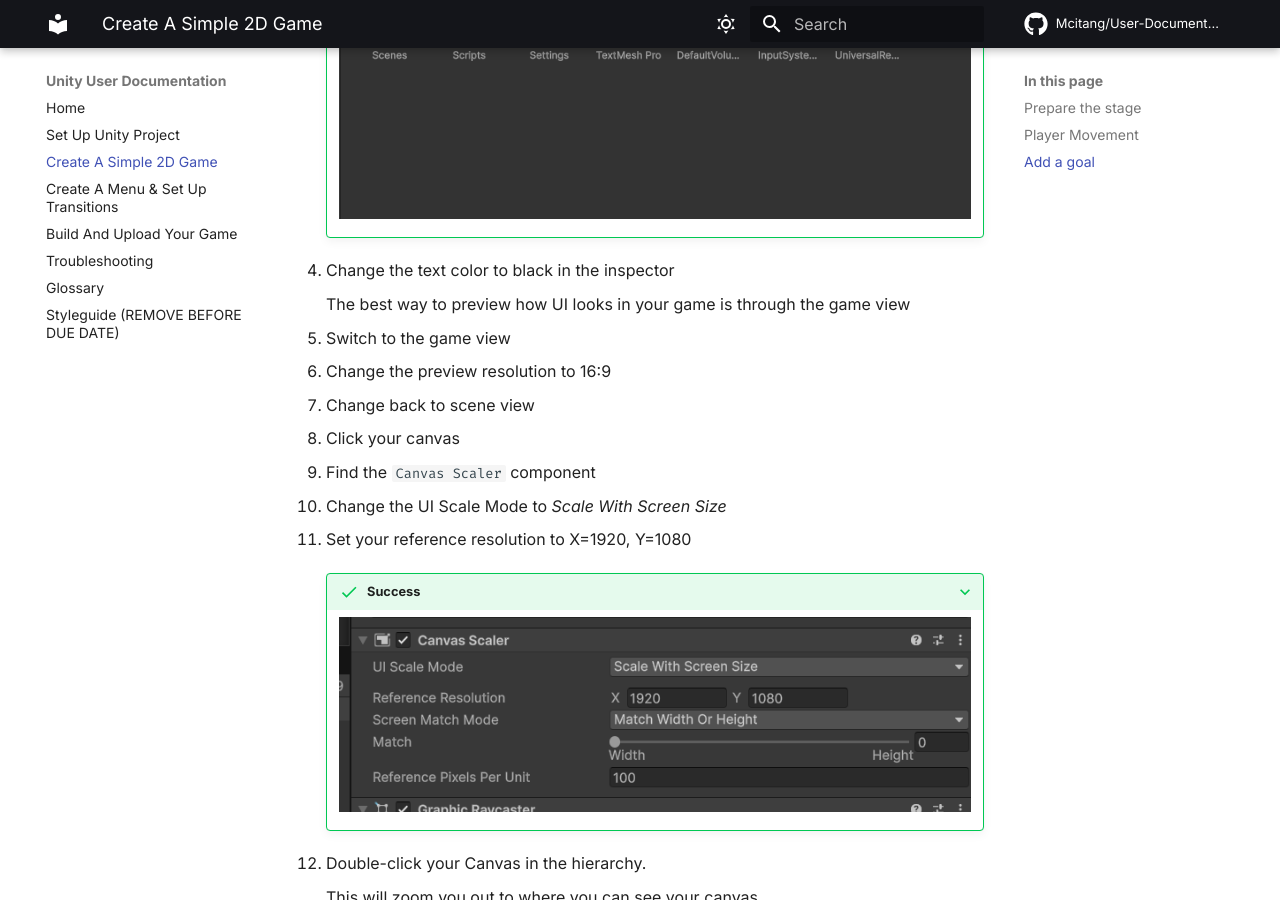
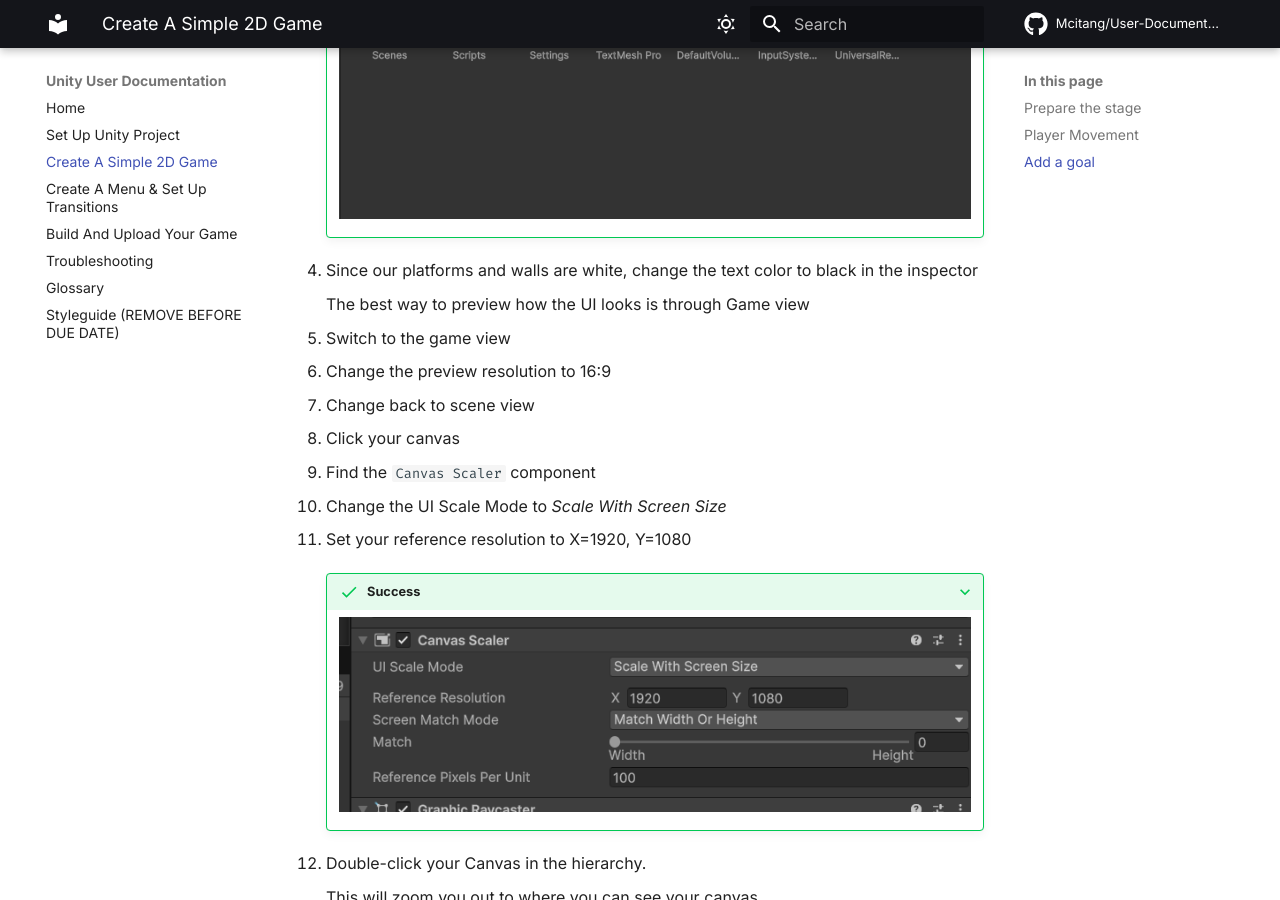
Before and after one commit to Mcitang/User-Documentation, an MkDocs documentation site: the page built from docs/make-game.md, in a window 1280 px wide and 900 px high, scrolled down 9307 px. Built offline with MkDocs 1.6.1 and Material for MkDocs 9.7.7, drawn with Linux system fonts in a browser that asks for light colours; emoji names are drawn with the system emoji font; comment, search, counter and statistics services are not loaded.

Commit message:
Fix typo

```diff
--- a/docs/make-game.md
+++ b/docs/make-game.md
@@ -302,9 +302,9 @@ Before hitting _Play_ though, we have to assign a value to the `Rigidbody2D` var
         You will see a _TextMesh Pro_ folder in your Project Files
         ![TMP folder in your project files][tmp-files-image]
 
-1. Change the text color to black in the inspector
+1. Since our platforms and walls are white, change the text color to black in the inspector
 
-    The best way to preview how UI looks in your game is through the game view
+    The best way to preview how the UI looks is through Game view
 
 1. Switch to the game view
 
```
